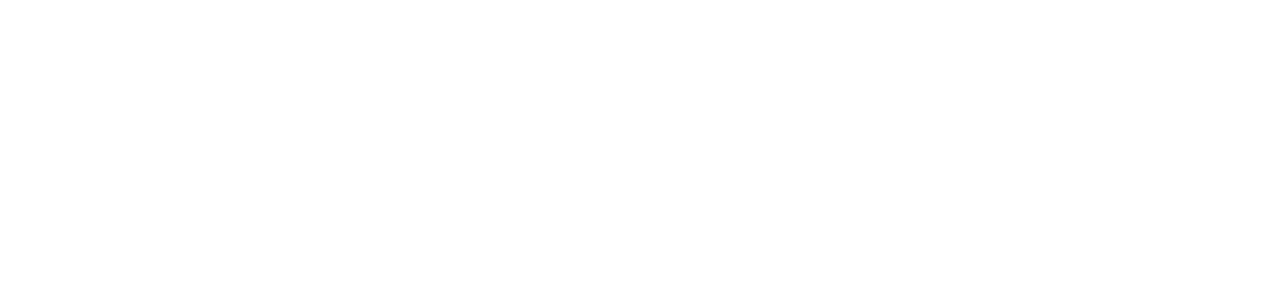
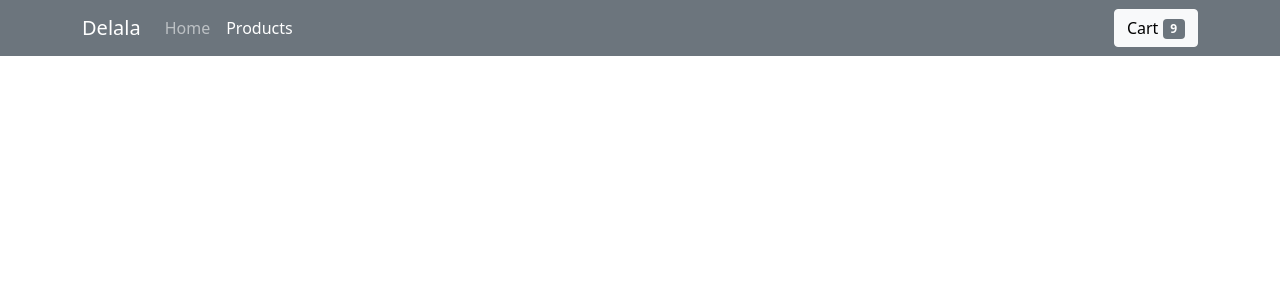
Before and after one commit to Eazash/components_project, a React (Create React App) app: page /Products in a window 1280 px wide. Before the commit this address had no page. Shown: the top 300 px of the page. Built offline with nearby package versions, Linux system fonts and the light colour scheme.

Commit message:
refactor navbar and fix links

```diff
--- a/package.json
+++ b/package.json
@@ -11,6 +11,7 @@
     "react": "^17.0.2",
     "react-bootstrap": "^2.1.1",
     "react-dom": "^17.0.2",
+    "react-router-bootstrap": "^0.26.0",
     "react-router-dom": "^6.2.1",
     "react-scripts": "5.0.0",
     "sass": "^1.49.0",
--- a/src/App.jsx
+++ b/src/App.jsx
@@ -1,11 +1,15 @@
 import { Routes, Route } from "react-router-dom";
-import Home from "./pages/home/Home";
+import NavBar from "./components/navbar";
+import Home from "./pages/home";
 
 function App() {
   return (
-    <Routes>
-      <Route path="/" element={<Home />} />
-    </Routes>
+    <div>
+      <NavBar />
+      <Routes>
+        <Route path="/" element={<Home />} />
+      </Routes>
+    </div>
   );
 }
 
--- /dev/null
+++ b/src/components/navbar.jsx
@@ -0,0 +1,29 @@
+import React from "react";
+import { Navbar, Container, Nav, Button, Badge } from "react-bootstrap";
+import { LinkContainer } from "react-router-bootstrap";
+
+export default function NavBar() {
+  return (
+    <Navbar bg="secondary" variant="dark">
+      <Container>
+        <Navbar.Brand href="#home" className=".align-middle">
+          Delala
+        </Navbar.Brand>
+        <Nav className="me-auto .align-middle">
+          <LinkContainer to="/">
+            <Nav.Link>Home</Nav.Link>
+          </LinkContainer>
+          <LinkContainer to="/Products">
+            <Nav.Link>Products</Nav.Link>
+          </LinkContainer>
+        </Nav>
+        <Nav className="d-flex">
+          <Button variant="light">
+            Cart <Badge bg="secondary">9</Badge>
+            <span className="visually-hidden">cart</span>
+          </Button>
+        </Nav>
+      </Container>
+    </Navbar>
+  );
+}
--- a/src/pages/home/Home.jsx
+++ /dev/null
@@ -1,22 +0,0 @@
-import React from "react";
-import { Navbar, Container, Nav, Button, Badge } from "react-bootstrap";
-
-export default function Home() {
-	return (
-		<Navbar bg="secondary" variant="dark">
-			<Container>
-				<Navbar.Brand href="#home" className=".align-middle">Delala</Navbar.Brand>
-				<Nav className="me-auto .align-middle">
-					<Nav.Link href="#home">Home</Nav.Link>
-					<Nav.Link href="#products">Products</Nav.Link>
-				</Nav>
-				<Nav className="d-flex">
-					<Button variant="light">
-						Cart <Badge bg="secondary">9</Badge>
-						<span className="visually-hidden">cart</span>
-					</Button>
-				</Nav>
-			</Container>
-		</Navbar>
-	);
-}
--- /dev/null
+++ b/src/pages/home/index.jsx
@@ -0,0 +1,3 @@
+export default function Home() {
+  return <h1>Home Page</h1>;
+}
```
Also changed, not shown: 1 other file (tests, documents, lock files or other folders).
